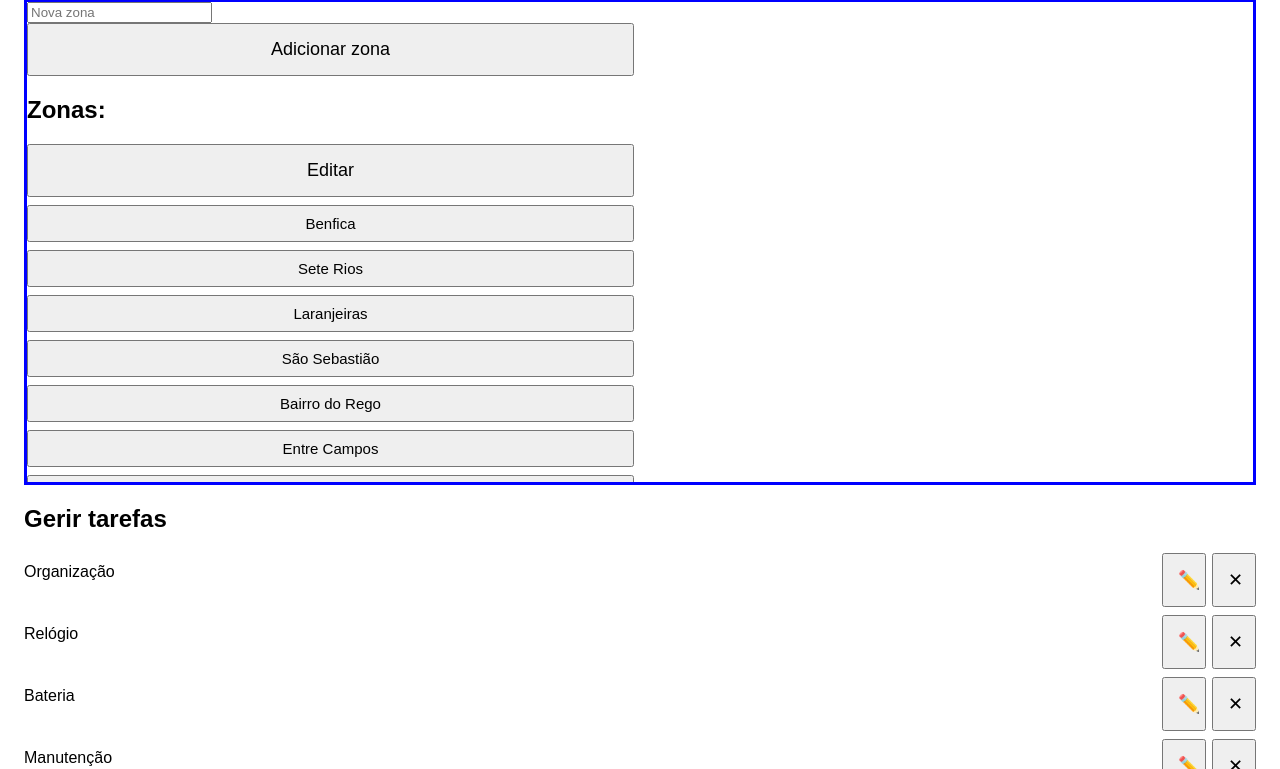
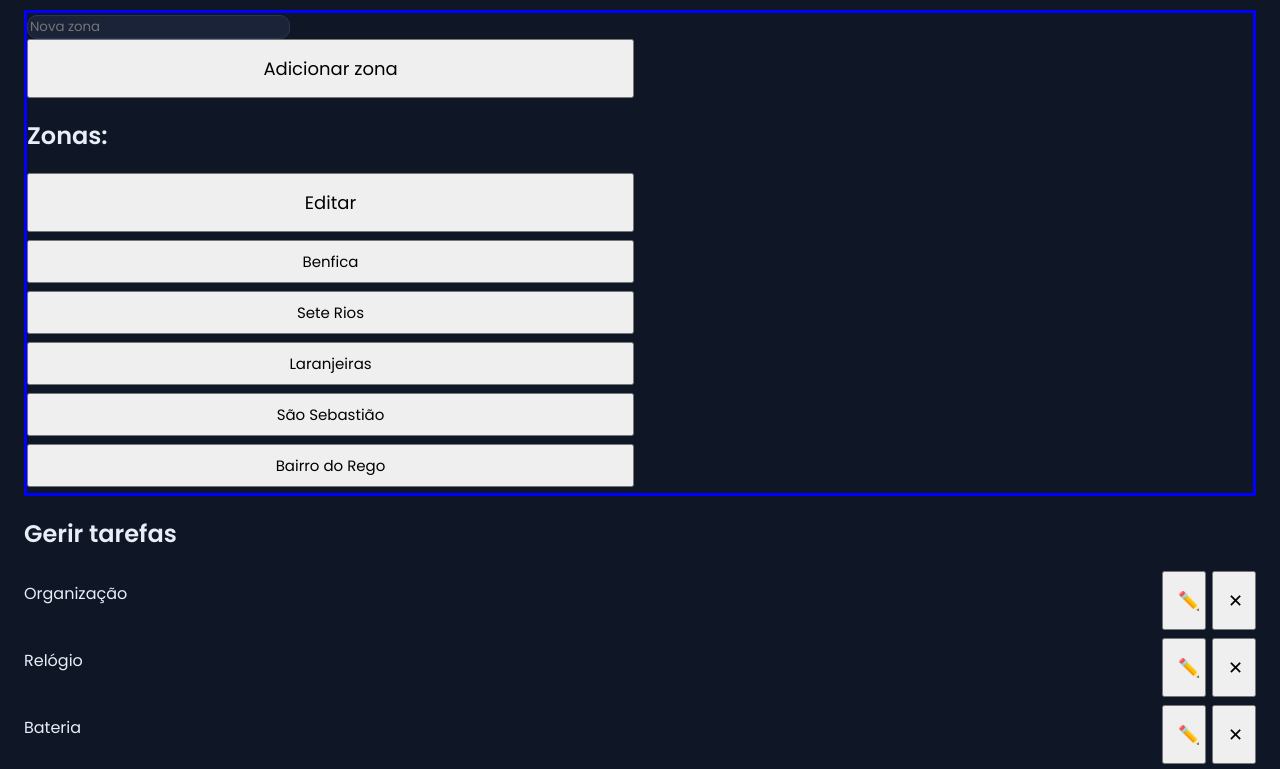
Before and after one commit to OliveiraGui-code/Relatorio-diario, a plain HTML site: page index.html in a window 1280 px wide. Shown: the part 105-874 px from the top of the page. Drawn offline with Linux system fonts and the light colour scheme.

Commit message:
atualizacao_css

```diff
--- a/index.html
+++ b/index.html
@@ -4,6 +4,8 @@
     <meta charset="UTF-8">
     <meta name="viewport" content="width=device-width, initial-scale=1.0">
     <title>Relatorio Direto 🛴</title>
+    <link rel="preconnect" href="https://fonts.googleapis.com">
+    <link href="https://fonts.googleapis.com/css2?family=Poppins:wght@400;600&display=swap" rel="stylesheet">
     <link rel="stylesheet" href="style.css">
 </head>
 
--- a/style.css
+++ b/style.css
@@ -1,5 +1,19 @@
+:root {
+  --fundo: #0f1626;
+  --cartao: #1a2338;
+  --borda: #2a3654;
+  --texto: #e8edf7;
+  --texto-suave: #9aa7c2;
+  --azul: #3b82f6;
+  --azul-claro: #5aa9ff;
+  --verde: #34d399;
+  --perigo: #ef4444;
+}
+
 body {
-  font-family: sans-serif;
+  background: var(--fundo);
+  color: var(--texto);
+  font-family: "Poppins", sans-serif;
   padding: 16px;
 }
 
@@ -33,7 +47,8 @@
 }
 
 button.feita {
-  background: #c8f7c5;
+  background: var(--verde);
+  color: #0f1626;
 }
 
 #area-principal {
@@ -72,3 +87,14 @@
   padding: 10px 0;
   font-size: 16px;
 }
+
+input, textarea {
+  background: var(--cartao);
+  color: var(--texto);
+  border: 1px solid var(--borda);
+  border-radius: 10px;
+}
+
+button, input, textarea {
+  font-family: inherit;
+}
```
